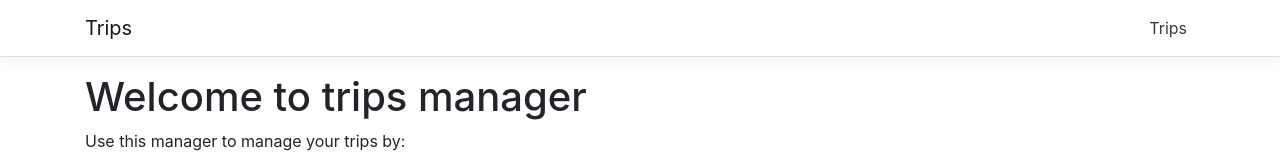
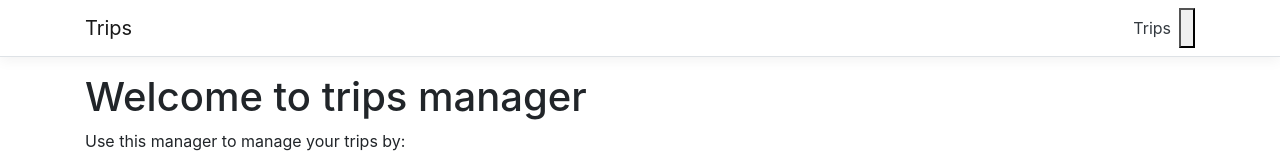
Before and after one commit to Haydox01/Trips, a React (Create React App) app in the folder Trips/ClientApp/: page / in a window 1280 px wide. Shown: the top 160 px of the page. Built offline with nearby package versions, Linux system fonts and the light colour scheme.

Commit message:
updated node

```diff
--- a/Trips/ClientApp/src/components/NavMenu.js
+++ b/Trips/ClientApp/src/components/NavMenu.js
@@ -33,6 +33,7 @@ export class NavMenu extends Component {
                 <NavItem>
                   <NavLink tag={Link} className="text-dark" to="/trips">Trips</NavLink>
                 </NavItem>
+                <button></button>
               </ul>
             </Collapse>
           </Container>
```
